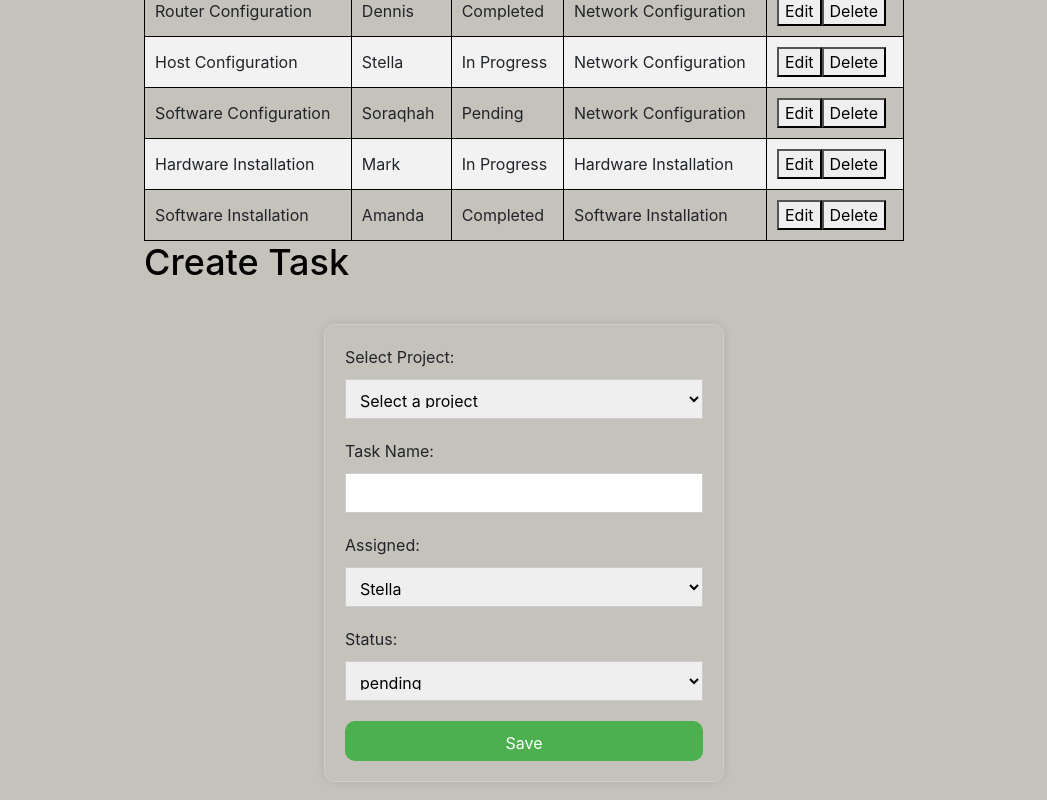
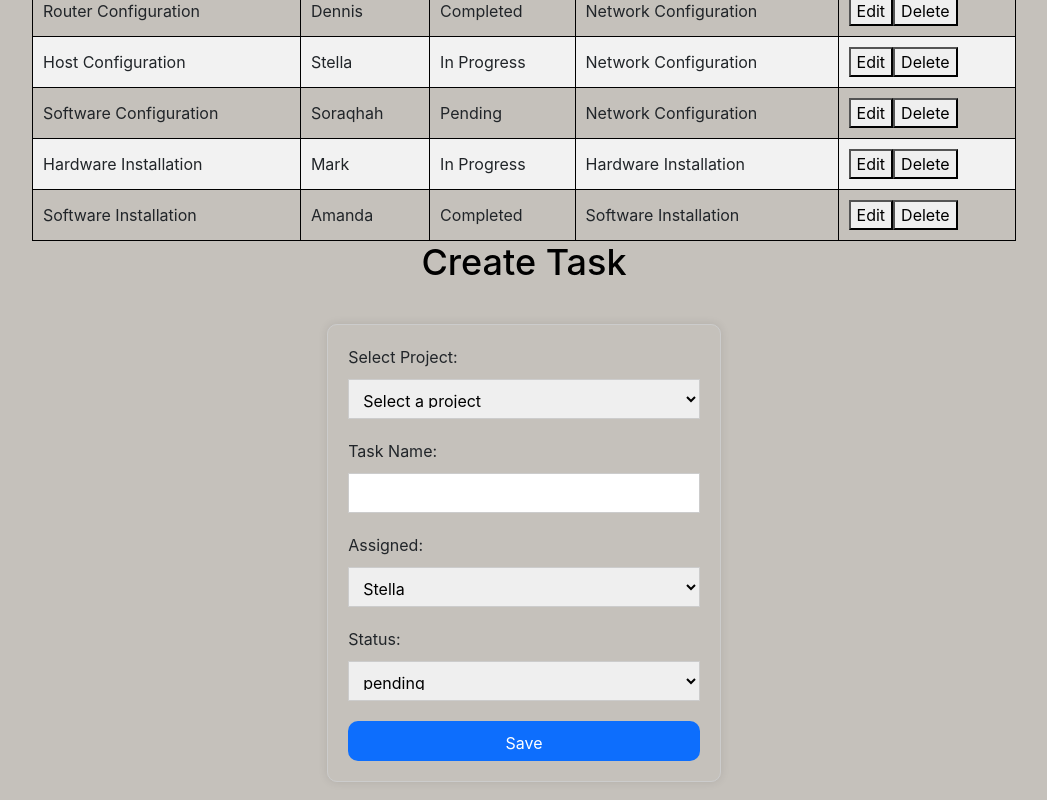
Before and after one commit to amandasuzzanne/project-tracker, a React (Create React App) app: page /tasks in a window 1280 px wide. Shown: the part 863-1663 px from the top of the page, without its empty margins (116-1163 px from the left). Built offline with nearby package versions, Linux system fonts and the light colour scheme; data requests are answered from the project's data file.

Commit message:
Update styling

```diff
--- a/src/App.css
+++ b/src/App.css
@@ -1,11 +1,12 @@
 .container{
   margin: 20px auto;
-  max-width: 800px;
+  max-width: 80%;
   padding: 0 20px;
 }
 h1{
   font-size: 36px;
   margin-bottom: 20px;
+  text-align: center;
   color: black;
 }
 p{
@@ -30,7 +31,7 @@ table tr:nth-child(even){
   background-color: #f2f2f2;
 }
 form{
-  max-width: 400px;
+  max-width: 40%;
   margin: 40px auto;
   padding: 20px;
   border: 1px solid #ccc;
@@ -51,7 +52,7 @@ input,select{
 button[type="submit"]{
   width: 100%;
   height: 40px;
-  background-color: #4CAF50;
+  background-color: #0d6efd;
   color: #fff;
   padding: 10px;
   border: none;
```
